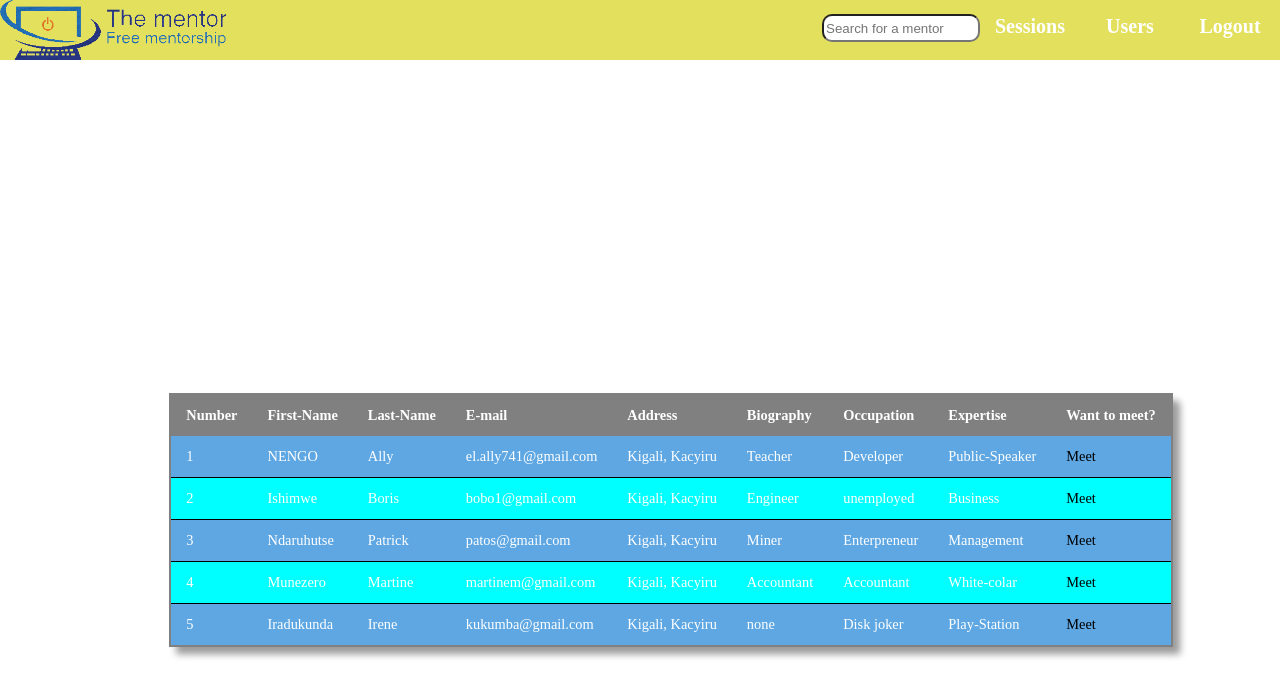
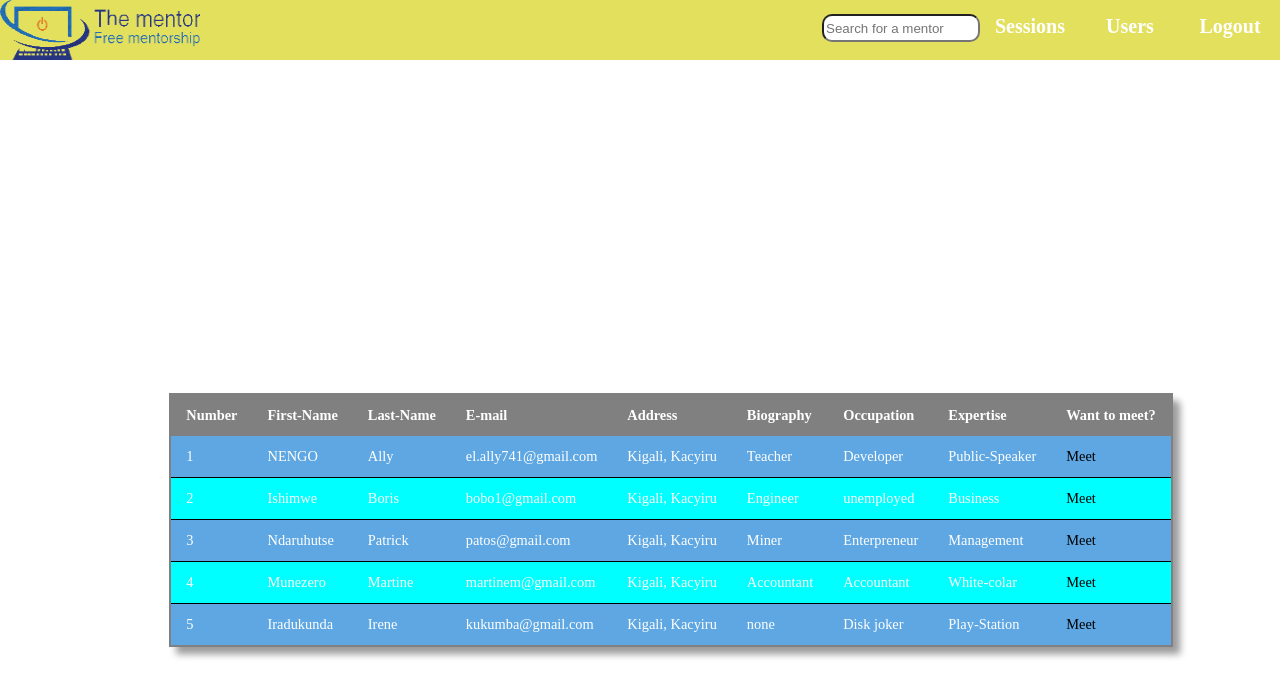
Before and after one commit to Ally4/Mentor, a plain HTML site: page UI/html/mentors.html in a window 1280 px wide. Shown: the top 696 px of the page. Drawn offline with Linux system fonts and the light colour scheme.

Commit message:
bug(logo): logo-home [finishes #168276379]

```diff
--- a/UI/css/main.css
+++ b/UI/css/main.css
@@ -213,8 +213,8 @@ float: left;
   float: left;
     margin-top: 0%;
     margin-bottom: 4%;
-    max-width:300px;
-    height: 100%;
+    max-width:200px;
+    height: 60px;
   }
 
   .logo-users{
@@ -394,7 +394,7 @@ margin-top: 10%;
   font-weight: bold;
   color:white;
   text-align: center;
-
+}
 
 
 .t-user {
--- a/UI/html/mentors.html
+++ b/UI/html/mentors.html
@@ -10,7 +10,7 @@
 
 <body class="mentors">
     <div class="nav">
-        <img class="logo-mentor" src="../img/downloadvv2.png">
+            <a href="../html/home.html"> <img class="logo-mentor" src="../img/downloadvv2.png"></a>
         <li><a href="../index.html">Logout</a></li>
         <li><a href="../html/users.html">Users</a></li>
         <li><a href="../html/sessions.html">Sessions</a></li>
```
Also changed, not shown: UI/html/accepted.html (+1 -1 lines), UI/html/changed.html (+1 -1 lines), UI/html/create.html (+1 -1 lines), UI/html/home.html (+1 -1 lines), UI/html/mentor.html (+1 -1 lines), UI/html/rejected.html (+1 -1 lines), UI/html/sent.html (+1 -1 lines), UI/html/session.html (+1 -1 lines), UI/html/user.html (+1 -1 lines), UI/html/users.html (+1 -1 lines).
